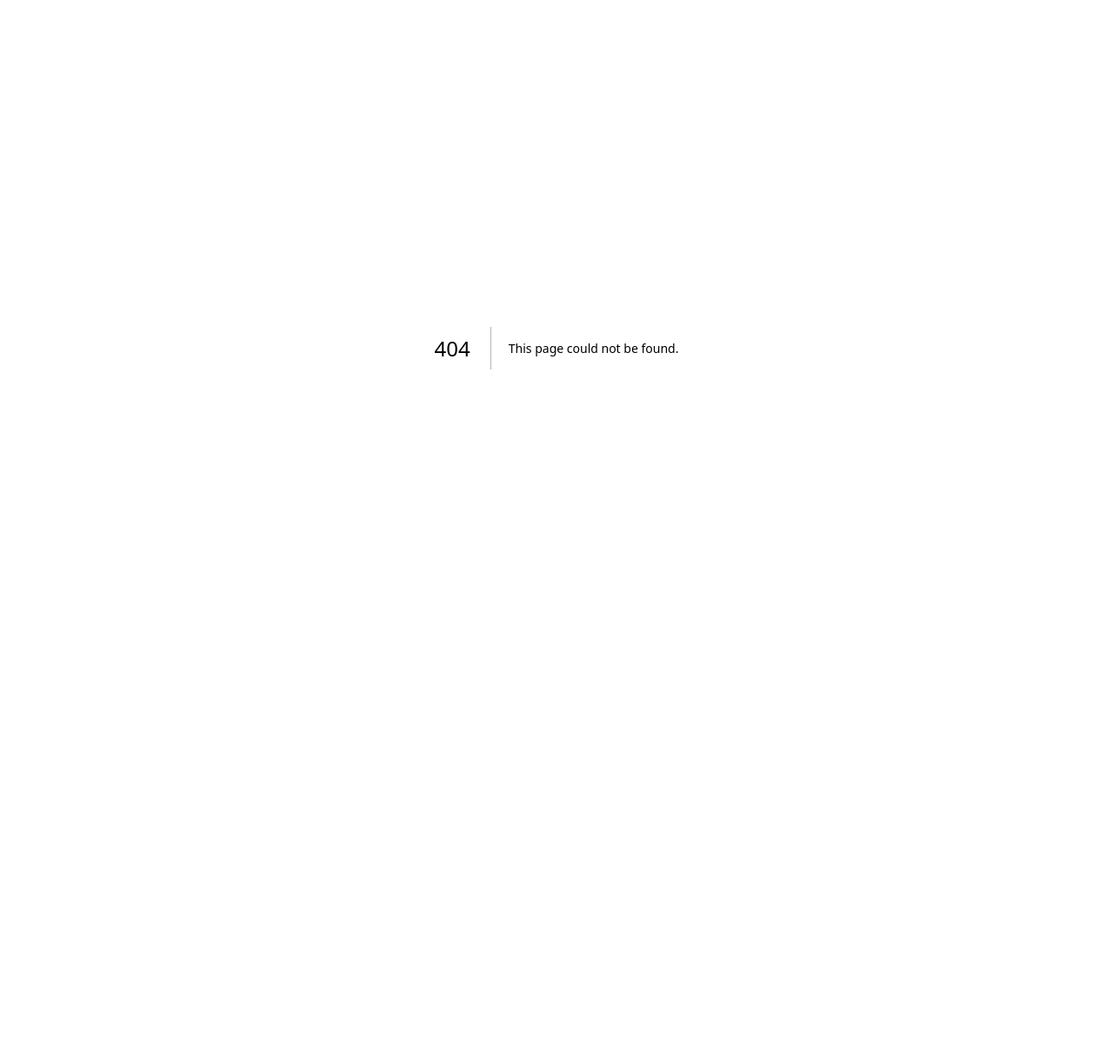
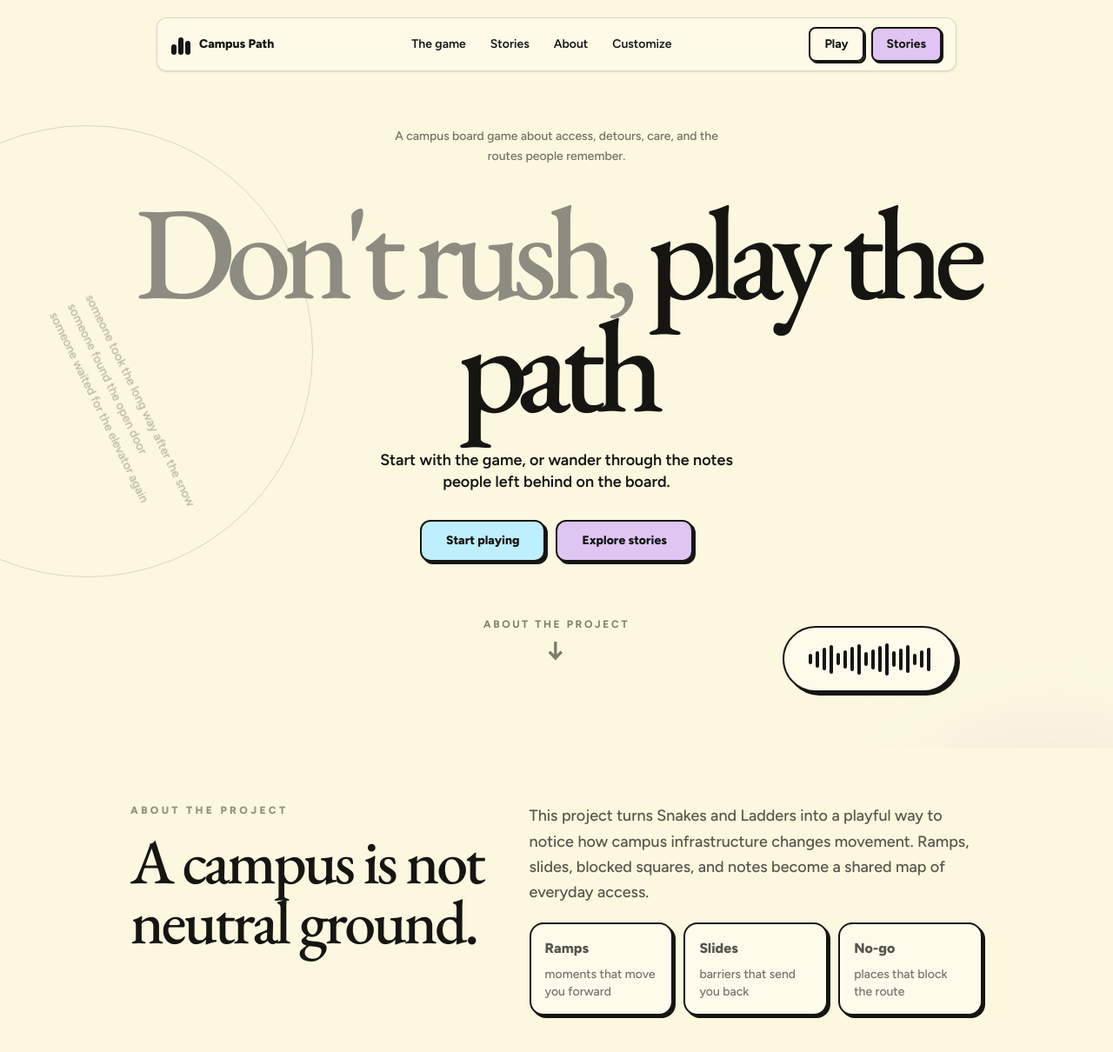
Before and after one commit to dave-sbs/anthro_game, a Next.js app: page /front-door in a window 1280 px wide. Before the commit this address had no page. Shown: the top 1210 px of the page at 87% size. Before the commit the page ends 800 px from the top, so only its background shows below. Built offline with nearby package versions, Linux system fonts and the light colour scheme.

Commit message:
WIP: Website redesign

```diff
--- /dev/null
+++ b/app/front-door/page.tsx
@@ -0,0 +1,152 @@
+import Link from 'next/link';
+import { EB_Garamond, Figtree } from 'next/font/google';
+
+const ebGaramond = EB_Garamond({
+  subsets: ['latin'],
+  weight: ['400', '500', '600', '700'],
+  display: 'swap',
+});
+
+const figtree = Figtree({
+  subsets: ['latin'],
+  weight: ['400', '500', '600', '700', '800'],
+  display: 'swap',
+});
+
+const navItems = ['The game', 'Stories', 'About', 'Customize'];
+
+export default function FrontDoorConceptPage() {
+  return (
+    <main
+      className={`${figtree.className} relative min-h-screen overflow-hidden bg-[#fbf8df] text-[#161512]`}
+    >
+      <div className="pointer-events-none absolute -left-40 top-36 h-[520px] w-[520px] rounded-full border border-[#161512]/15" />
+      <div className="pointer-events-none absolute -right-28 bottom-10 h-[360px] w-[360px] rounded-full bg-[#dec5f2]/40 blur-3xl" />
+      <div className="pointer-events-none absolute left-1/2 top-[76%] h-20 w-[120vw] -translate-x-1/2 -rotate-6 rounded-full bg-[#161512] shadow-2xl" />
+      <p className="pointer-events-none absolute left-1/2 top-[76%] w-[140vw] -translate-x-1/2 -rotate-6 whitespace-nowrap text-center text-lg font-semibold tracking-tight text-[#fbf8df]">
+        roll the die, find the detour, leave a memory, follow the ramp, tell the story
+      </p>
+
+      <header className="relative z-10 mx-auto flex w-[min(92vw,920px)] items-center justify-between rounded-xl border border-[#161512]/15 bg-[#fffbea]/75 px-4 py-2.5 shadow-sm backdrop-blur-md md:mt-5">
+        <Link href="/front-door" className="flex items-center gap-2 text-sm font-extrabold">
+          <span className="flex h-6 w-6 items-end gap-0.5">
+            <span className="h-3 w-1.5 rounded-full bg-[#161512]" />
+            <span className="h-5 w-1.5 rounded-full bg-[#161512]" />
+            <span className="h-4 w-1.5 rounded-full bg-[#161512]" />
+          </span>
+          Campus Path
+        </Link>
+
+        <nav className="hidden items-center gap-7 text-sm font-semibold md:flex">
+          {navItems.map((item) => (
+            <a key={item} href={`#${item.toLowerCase().replaceAll(' ', '-')}`} className="hover:opacity-60">
+              {item}
+            </a>
+          ))}
+        </nav>
+
+        <div className="flex items-center gap-2">
+          <Link
+            href="/play"
+            className="hidden rounded-lg border-2 border-[#161512] px-4 py-2 text-sm font-bold shadow-[2px_2px_0_#161512] transition hover:-translate-y-0.5 md:inline-flex"
+          >
+            Play
+          </Link>
+          <Link
+            href="/stories"
+            className="rounded-lg border-2 border-[#161512] bg-[#dec5f2] px-4 py-2 text-sm font-bold shadow-[2px_2px_0_#161512] transition hover:-translate-y-0.5"
+          >
+            Stories
+          </Link>
+        </div>
+      </header>
+
+      <section className="relative z-10 mx-auto flex min-h-[calc(100vh-88px)] w-[min(92vw,1000px)] flex-col items-center justify-center px-2 pb-24 pt-16 text-center">
+        <p className="mb-8 max-w-sm text-sm font-medium leading-relaxed text-[#161512]/60">
+          A campus board game about access, detours, care, and the routes people remember.
+        </p>
+
+        <h1
+          className={`${ebGaramond.className} max-w-5xl text-[clamp(4rem,13vw,9.5rem)] font-medium leading-[0.86] tracking-[-0.075em]`}
+        >
+          <span className="text-[#8e8b80]">Don&apos;t rush,</span>{' '}
+          <span className="text-[#161512]">play the path</span>
+        </h1>
+
+        <p className="mt-8 max-w-md text-lg font-semibold leading-snug">
+          Start with the game, or wander through the notes people left behind on the board.
+        </p>
+
+        <div className="mt-8 flex flex-col items-center gap-3 sm:flex-row">
+          <Link
+            href="/play"
+            className="rounded-xl border-2 border-[#161512] bg-[#bdefff] px-7 py-3 text-sm font-extrabold shadow-[3px_3px_0_#161512] transition hover:-translate-y-0.5"
+          >
+            Start playing
+          </Link>
+          <Link
+            href="/stories"
+            className="rounded-xl border-2 border-[#161512] bg-[#dec5f2] px-7 py-3 text-sm font-extrabold shadow-[3px_3px_0_#161512] transition hover:-translate-y-0.5"
+          >
+            Explore stories
+          </Link>
+        </div>
+
+        <a href="#about" className="group mt-16 flex flex-col items-center gap-2 text-xs font-bold uppercase tracking-[0.22em] text-[#161512]/55">
+          About the project
+          <span className="text-3xl leading-none transition group-hover:translate-y-1">↓</span>
+        </a>
+
+        <div className="pointer-events-none absolute left-0 top-1/2 hidden -translate-x-1/2 -translate-y-1/2 rotate-[64deg] text-left text-sm font-medium leading-relaxed text-[#161512]/30 md:block">
+          <p>someone took the long way after the snow</p>
+          <p>someone found the open door</p>
+          <p>someone waited for the elevator again</p>
+        </div>
+
+        <div className="pointer-events-none absolute bottom-16 right-10 hidden rounded-full border-2 border-[#161512] bg-[#fffbea] px-7 py-4 shadow-[4px_4px_0_#161512] md:block">
+          <div className="flex h-10 items-center gap-1">
+            {Array.from({ length: 18 }).map((_, i) => (
+              <span
+                key={i}
+                className="w-1 rounded-full bg-[#161512]"
+                style={{ height: `${12 + ((i * 7) % 26)}px` }}
+              />
+            ))}
+          </div>
+        </div>
+      </section>
+
+      <section id="about" className="relative z-10 bg-[#fbf8df] px-6 pb-24 pt-16">
+        <div className="mx-auto grid w-[min(100%,980px)] gap-8 md:grid-cols-[0.9fr_1.1fr] md:items-start">
+          <div>
+            <p className="text-xs font-extrabold uppercase tracking-[0.28em] text-[#161512]/45">
+              About the project
+            </p>
+            <h2 className={`${ebGaramond.className} mt-4 text-5xl font-medium leading-[0.95] tracking-[-0.045em] md:text-7xl`}>
+              A campus is not neutral ground.
+            </h2>
+          </div>
+
+          <div className="space-y-5 text-lg font-medium leading-relaxed text-[#161512]/72">
+            <p>
+              This project turns Snakes and Ladders into a playful way to notice how campus infrastructure
+              changes movement. Ramps, slides, blocked squares, and notes become a shared map of everyday access.
+            </p>
+            <div className="grid gap-3 sm:grid-cols-3">
+              {[
+                ['Ramps', 'moments that move you forward'],
+                ['Slides', 'barriers that send you back'],
+                ['No-go', 'places that block the route'],
+              ].map(([title, body]) => (
+                <div key={title} className="rounded-2xl border-2 border-[#161512] bg-[#fffbea] p-4 shadow-[3px_3px_0_#161512]">
+                  <h3 className="text-base font-extrabold">{title}</h3>
+                  <p className="mt-2 text-sm leading-snug text-[#161512]/60">{body}</p>
+                </div>
+              ))}
+            </div>
+          </div>
+        </div>
+      </section>
+    </main>
+  );
+}
```
